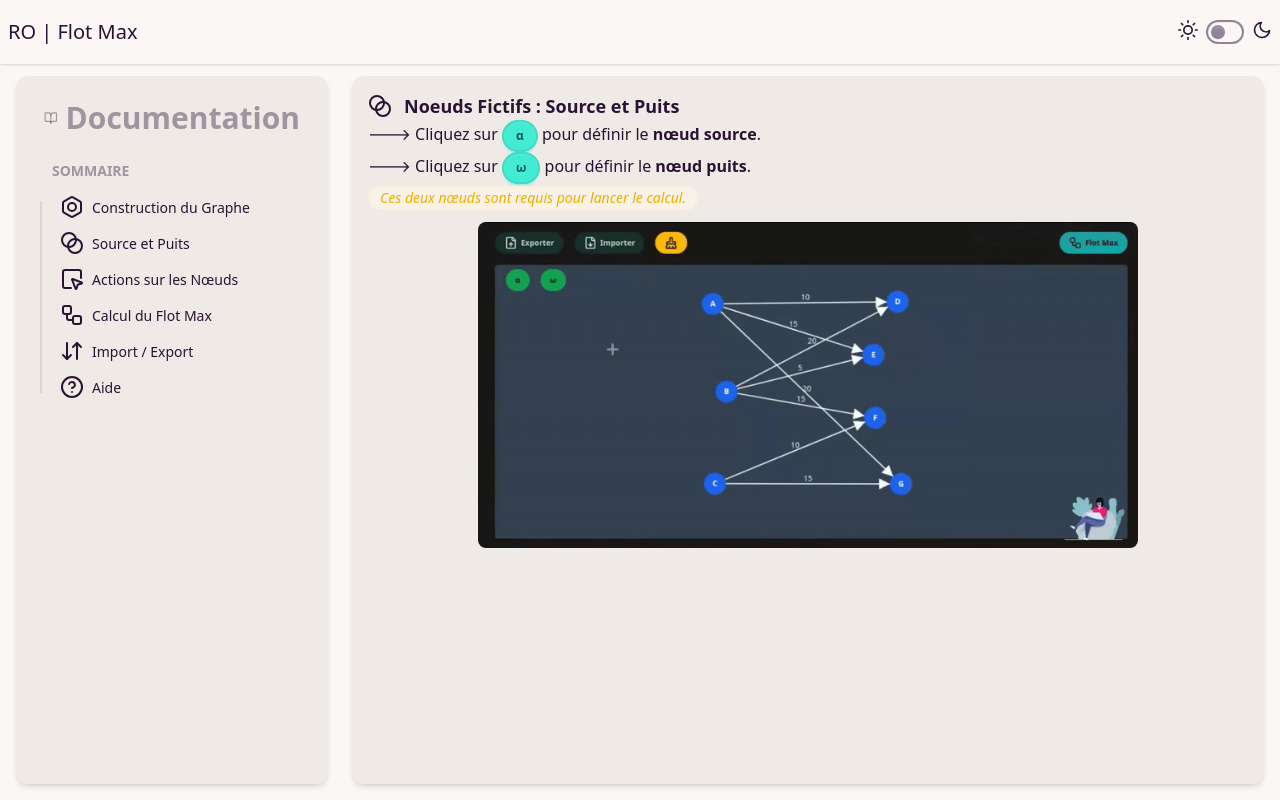
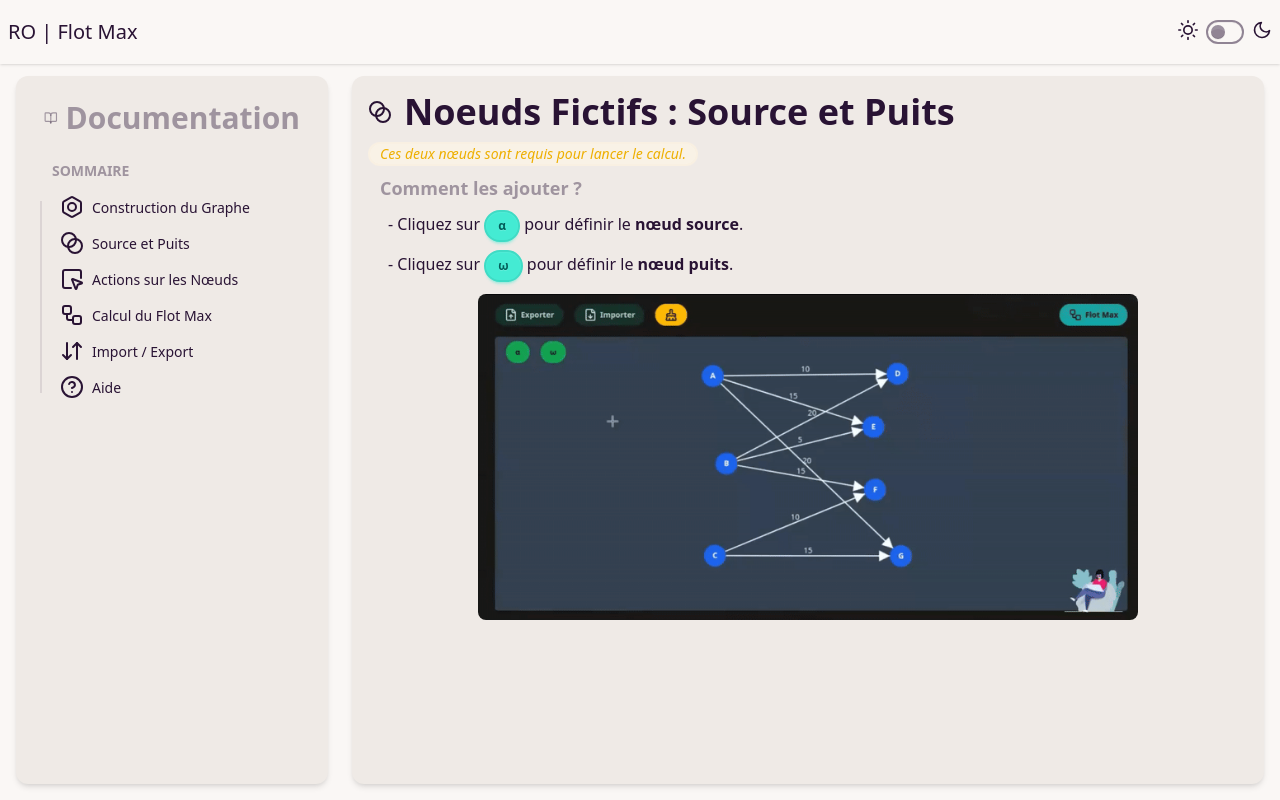
Before and after one commit to wharton-SP/RO, a React (Vite) app in the folder RO-Visualisation/: page /docs in a window 1280 px wide. Both pictures are taken after a click on the element "Source et Puits". Built offline with nearby package versions, Linux system fonts and the light colour scheme; no server answers.

Commit message:
Update : enhance layout and content clarity in SuperNodes component

```diff
--- a/RO-Visualisation/src/components/docs/SuperNodes.jsx
+++ b/RO-Visualisation/src/components/docs/SuperNodes.jsx
@@ -5,17 +5,29 @@ import { Blend } from 'lucide-react'
 const SuperNodes = () => {
     return (
         <section id="source-puits">
-            <h2 className='flex items-center gap-3'><Blend /> <span className='text-lg font-bold'>Noeuds Fictifs : Source et Puits</span></h2>
+            <h2 className='flex items-center gap-3'><Blend /> <span className='text-4xl font-bold'>Noeuds Fictifs : Source et Puits</span></h2>
+            <div className='pt-2'>
+                <p className='italic badge badge-soft badge-warning'>Ces deux nœuds sont requis pour lancer le calcul.</p>
+            </div>
+            <div>
+                <p className='font-bold menu-title text-lg'>Comment les ajouter ?</p>
+                <p className='px-5 pb-2'>
+                    - Cliquez sur <button className="btn btn-sm btn-primary">α</button> pour définir le
+                    <strong> nœud source</strong>.
+                </p>
+                <p className='px-5'>
+                    - Cliquez sur <button className="btn btn-sm btn-primary">ω</button> pour définir le
+                    <strong> nœud puits</strong>.
+                </p>
+            </div>
             <ul>
                 <li>
-                    🡒 Cliquez sur <button className="btn btn-sm btn-primary">α</button> pour définir le
-                    <strong> nœud source</strong>.
+
                 </li>
                 <li>
-                    🡒 Cliquez sur <button className="btn btn-sm btn-primary">ω</button> pour définir le
-                    <strong> nœud puits</strong>.
+
                 </li>
-                <li className=' italic badge badge-soft badge-warning'>Ces deux nœuds sont requis pour lancer le calcul.</li>
+                <li ></li>
             </ul>
             <div className='w-full flex justify-center py-3'>
                 <img src={source} className='w-3/4 rounded-lg'></img>
```
